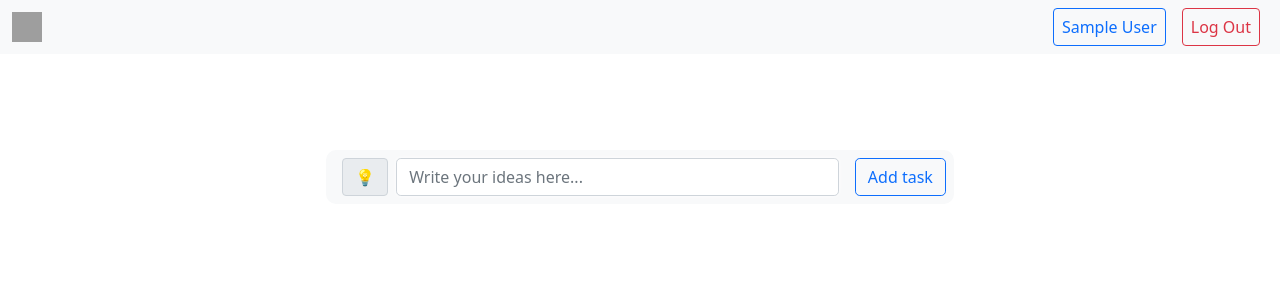
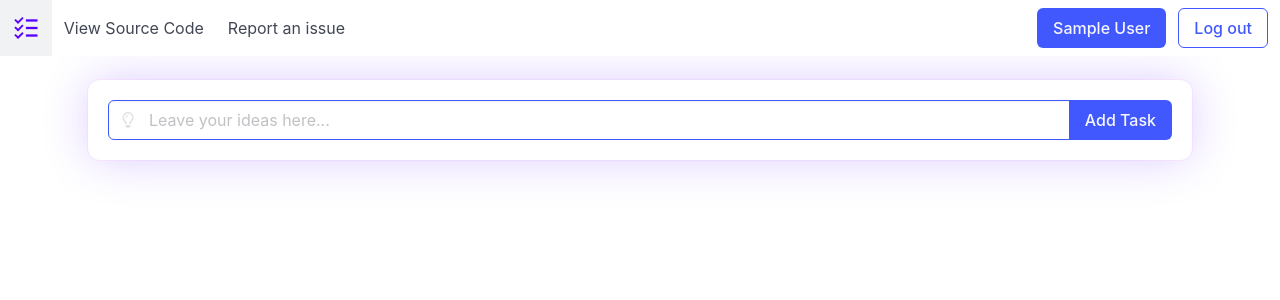
Before and after one commit to Nikitaksk/todo-flask, a Flask app: page / in a window 1280 px wide. Shown: the top 300 px of the page. Run offline with Flask 3, Linux system fonts and the light colour scheme; the visitor is signed in with stand-in values (Sample User, id 1); data that the repository does not hold is empty; some libraries are stand-ins or nearby versions; grey boxes are pictures that could not be loaded.

Commit message:
main page redisigned

```diff
--- a/static/css/styles.css
+++ b/static/css/styles.css
@@ -1,8 +1,6 @@
-body{
-    align-content: center;
+@import "https://cdn.jsdelivr.net/npm/bulma@1.0.1/css/bulma.min.css";
+
+.box {
+	--bulma-box-shadow: 0 0em 3em -0.125em hsla(260, 100%, 50%, 0.216),
+		0 0px 0 1px hsla(300, 97%, 49%, 0.042);
 }
-input[type='text'] {
-  -moz-box-shadow: 0px 0px 4px #ffffff;
-  -webkit-box-shadow: 0px 0px 4px #ffffff;
-  box-shadow: 0px 0px 4px #ffffff;
-}
--- a/templates/base.html
+++ b/templates/base.html
@@ -3,32 +3,93 @@
 <head>
     <meta charset="UTF-8">
     <title>Title</title>
-    <link href="https://cdn.jsdelivr.net/npm/bootstrap@5.0.2/dist/css/bootstrap.min.css" rel="stylesheet"
-          integrity="sha384-EVSTQN3/azprG1Anm3QDgpJLIm9Nao0Yz1ztcQTwFspd3yD65VohhpuuCOmLASjC" crossorigin="anonymous">
     <link rel="stylesheet" href="../static/css/styles.css">
+    <meta name="viewport" content="width=device-width, initial-scale=1.0">
     {% block title %}
-
     {% endblock %}
 </head>
-<body >
-<nav class="navbar navbar-light bg-light">
-    <div class="container-fluid">
-        <img src="https://cdn-icons-png.flaticon.com/256/11207/11207604.png" alt="" width="30" height="30"
-             class="d-inline-block align-text-top">
-        {% if current_user.name|length > 1   %}
-            <form class="d-flex ">
-                <a href="/profile" class="btn btn-outline-primary px-2 mx-2 " role="button">{{ current_user.name }}</a>
-                <a href="/logout" class="btn btn-outline-danger px-2 mx-2" role="button">Log Out</a>
-            </form>
-        {% endif %}
+<body>
+{#<nav class="navbar navbar-light bg-light">#}
+{#    <div class="container-fluid">#}
+{#        <img src="https://cdn-icons-png.flaticon.com/256/11207/11207604.png" alt="" width="30" height="30"#}
+{#             class="d-inline-block align-text-top">#}
+{#        {% if current_user.name|length > 1   %}#}
+{#            <form class="d-flex ">#}
+{#                <a href="/profile" class="btn btn-outline-primary px-2 mx-2 " role="button">{{ current_user.name }}</a>#}
+{#                <a href="/logout" class="btn btn-outline-danger px-2 mx-2" role="button">Log Out</a>#}
+{#            </form>#}
+{#        {% endif %}#}
+{##}
+{#    </div>#}
+{#</nav>#}
 
+<nav class="navbar" role="navigation" aria-label="main navigation">
+    <div class="navbar-brand">
+        <a class="navbar-item" href="/">
+            <svg width="159px" height="160px" viewBox="0 0 48 48" version="1" xmlns="http://www.w3.org/2000/svg"
+                 enable-background="new 0 0 48 48" fill="#000000">
+                <g id="SVGRepo_bgCarrier" stroke-width="0"></g>
+                <g id="SVGRepo_tracerCarrier" stroke-linecap="round" stroke-linejoin="round"></g>
+                <g id="SVGRepo_iconCarrier">
+                    <g fill="#5900ff">
+                        <polygon points="17.8,18.1 10.4,25.4 6.2,21.3 4,23.5 10.4,29.9 20,20.3"></polygon>
+                        <polygon points="17.8,5.1 10.4,12.4 6.2,8.3 4,10.5 10.4,16.9 20,7.3"></polygon>
+                        <polygon points="17.8,31.1 10.4,38.4 6.2,34.3 4,36.5 10.4,42.9 20,33.3"></polygon>
+                    </g>
+                    <g fill="#5900ff">
+                        <rect x="24" y="22" width="20" height="4"></rect>
+                        <rect x="24" y="9" width="20" height="4"></rect>
+                        <rect x="24" y="35" width="20" height="4"></rect>
+                    </g>
+                </g>
+            </svg>
+        </a>
+        <a role="button" class="navbar-burger" aria-label="menu" aria-expanded="false"
+           data-target="navbarBasicExample">
+            <span aria-hidden="true"></span>
+            <span aria-hidden="true"></span>
+            <span aria-hidden="true"></span>
+            <span aria-hidden="true"></span>
+        </a>
+    </div>
+    <div id="navbarBasicExample" class="navbar-menu">
+        <div class="navbar-start">
+            <a class="navbar-item">
+                View Source Code
+            </a>
+            <a class="navbar-item">
+                Report an issue
+            </a>
+        </div>
+        <div class="navbar-end">
+            <div class="navbar-item">
+                <div class="buttons">
+                    {% if current_user.name|length > 1 %}
+                        <a class="button is-link" href="/profile">
+                            {{ current_user.name }}
+                        </a>
+                        <a class="button is-link is-outlined" href="/logout">
+                            Log out
+                        </a>
+                    {% endif %}
+
+                </div>
+            </div>
+        </div>
     </div>
 </nav>
 
-<div class="container ">
-    {% block body %}
-    {% endblock %}
-</div>
+{% block body %}
+{% endblock %}
 
+<script>
+    $(document).ready(function () {
+        $(".navbar-burger").click(function () {
+            $(".navbar-burger").toggleClass("is-active");
+            $(".navbar-menu").toggleClass("is-active");
+
+        });
+    });
+</script>
 </body>
 </html>
--- a/templates/index.html
+++ b/templates/index.html
@@ -6,46 +6,52 @@
 {% endblock %}
 
 {% block body %}
-
-    <div class="d-flex w-75 m-auto justify-content-center my-5">
-        {% with messages = get_flashed_messages() %}
-            {% if messages %}
-                {% for message in messages %}
-                    <div class="alert alert-success p-3 " role="alert">
-                        {{ message }}
-                    </div>
-                {% endfor %}
-            {% endif %}
-        {% endwith %}
-    </div>
+    {#    <div class="d-flex w-75 m-auto justify-content-center my-5">#}
+    {#        {% with messages = get_flashed_messages() %}#}
+    {#            {% if messages %}#}
+    {#                {% for message in messages %}#}
+    {#                    <div class="alert alert-success p-3 " role="alert">#}
+    {#                        {{ message }}#}
+    {#                    </div>#}
+    {#                {% endfor %}#}
+    {#            {% endif %}#}
+    {#        {% endwith %}#}
+    {#    </div>#}
 
 
-    <div class="d-flex w-75 m-auto justify-content-center my-5">
-        <div class=" text-center w-75 bg-light px-2" style="border-radius: 10px;">
-            <form method="post" class="" action="/">
-                <div class="input-group m-2">
-                    <div class="input-group-prepend ">
-                        <span class="input-group-text ml-2" id="basic-addon1">💡</span>
+    {#    <div class="d-flex w-75 m-auto justify-content-center my-5">#}
+    {#        <div class=" text-center w-75 bg-light px-2" style="border-radius: 10px;">#}
+    {#            <form method="post" class="" action="/">#}
+    {#                <div class="input-group m-2">#}
+    {#                    <div class="input-group-prepend ">#}
+    {#                        <span class="input-group-text ml-2" id="basic-addon1">💡</span>#}
+    {#                    </div>#}
+    {#                    <input type="text" name="task" class="form-control mx-2 rounded-3"#}
+    {#                           placeholder="Write your ideas here..." aria-label="Username "#}
+    {#                           aria-describedby="basic-addon1" autocomplete="off">#}
+    {#                    <button class="btn btn-outline-primary mx-2 rounded-3" type="submit"> Add task</button>#}
+    {#                </div>#}
+    {#            </form>#}
+    {#        </div>#}
+    {#    </div>#}
+
+    <div class="container is-max-widescreen p-5">
+        <div class="box ">
+            <form action="/" method="post" class=" is-mobile is-centered is-vcentered" id="task_form">
+                <div class="field has-addons">
+                    <div class="control has-icons-left has-icons-right is-expanded">
+                        <input type="text" name="task" class="input is-link" placeholder="Leave your ideas here...">
+                        <span class="icon is-medium is-left">
+                            <i class="fa-regular fa-lightbulb"></i>
+                        </span>
                     </div>
-                    <input type="text" name="task" class="form-control mx-2 rounded-3"
-                           placeholder="Write your ideas here..." aria-label="Username "
-                           aria-describedby="basic-addon1" autocomplete="off">
-                    <button class="btn btn-outline-primary mx-2 rounded-3" type="submit"> Add task</button>
+                    <p class="control">
+                        <a class="button submit is-link"> Add Task</a>
+                    </p>
                 </div>
+
             </form>
         </div>
-    </div>
-
-    <div class="d-flex flex-column w-75 mx-auto my-5 justify-content-center ">
-        {% for task in tasks_list %}
-            <div class="d-inline-flex rounded-3 p-2 bg-light border my-2" >
-                <a type="button" href="/mark_done/{{ task.id }}"
-                   class="btn btn-outline-success d-flex align-items-center rounded-3 mx-1">Done</a>
-                <span class="align-baseline m-auto  w-100  text-capitalize mx-5">
-            {{ task.text }}</span>
-                <span class="mx-3 my-auto w-75 text-center">{{ task.date_added.strftime("%b %d, %Y at %H:%M") }}</span>
-            </div>
-        {% endfor %}
     </div>
 
 
@@ -53,4 +59,61 @@
 
 
 
+    {#        <div class="d-flex flex-column w-75 mx-auto my-5 justify-content-center ">#}
+    {#            {% for task in tasks_list %}#}
+    {#                <div class="d-inline-flex rounded-3 p-2 bg-light border my-2">#}
+    {#                    <a type="button" href="/mark_done/{{ task.id }}"#}
+    {#                       class="btn btn-outline-success d-flex align-items-center rounded-3 mx-1">Done</a>#}
+    {#                    <span class="align-baseline m-auto  w-100  text-capitalize mx-5">#}
+    {#                {{ task.text }}</span>#}
+    {#                    <span class="mx-3 my-auto w-75 text-center">{{ task.date_added.strftime("%b %d, %Y at %H:%M") }}</span>#}
+    {#                </div>#}
+    {#            {% endfor %}#}
+    {#        </div>#}
+
+    <div class="container is-max-widescreen px-4 ">
+        {% for task in tasks_list %}
+
+            <div class="box p-4 m-4">
+                <div class="columns is-mobile is-flex is-vcentered">
+                    <div class="column is-two-fifth ">{{ task.date_added.strftime("%b %d, %Y at %H:%M") }}</div>
+                    <div class="column is-two-fifths ">{{ task.text }}</div>
+                    <div class="column is-one-fifth fit-">
+                        <a href="/mark_done/{{ task.id }}" class="button is-link is-centered done-button">
+                        <span class="icon temp">
+                            <i class="fa-regular fa-square-check"></i>
+                        </span>
+                        </a>
+
+                    </div>
+                </div>
+            </div>
+        {% endfor %}
+    </div>
+
+    <script src="https://kit.fontawesome.com/3daef64643.js" crossorigin="anonymous"></script>
+    <script src="https://code.jquery.com/jquery-3.7.1.slim.min.js"
+            integrity="sha256-kmHvs0B+OpCW5GVHUNjv9rOmY0IvSIRcf7zGUDTDQM8=" crossorigin="anonymous"></script>
+    <script>
+        $(document).ready(function () {
+            $("a.submit").click(function () {
+                document.getElementById("task_form").submit();
+            });
+        });
+        $(window).on("resize", function () {
+            if ($(window).width() < 960) {
+                $(".done-text").remove()
+            } else {
+                if ($('.done-text').length < 1) {
+                    $('.done-button').each(function () {
+                        $(this).append('<p class="done-text">Mark as done</p>');
+                    });
+                }
+
+            }
+        });
+        $(window).resize();
+    </script>
+
+
 {% endblock %}
```
